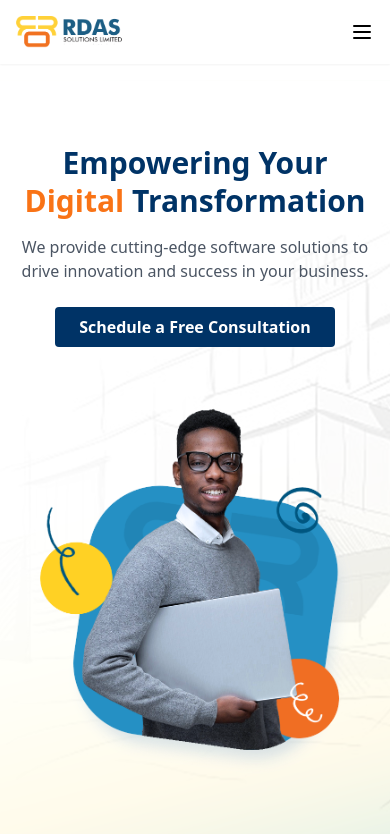
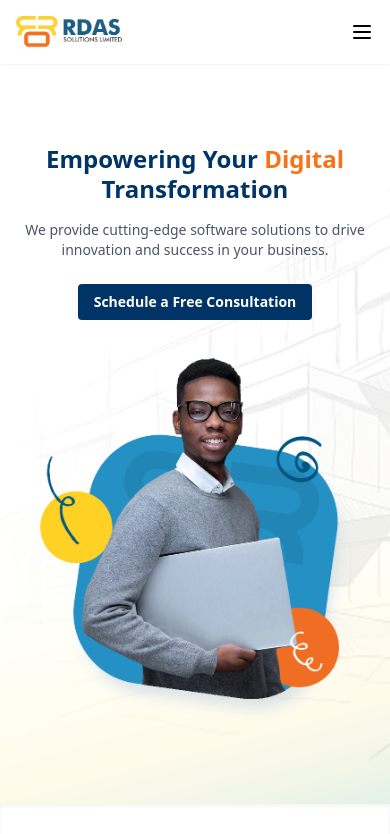
Before and after one commit to Zeeblink/rdas, a Next.js app: page / in a window 390 px wide. Shown: the top 834 px of the page. Built offline with nearby package versions, Linux system fonts and the light colour scheme.

Commit message:
hero-update

```diff
--- a/components/Hero.tsx
+++ b/components/Hero.tsx
@@ -8,37 +8,37 @@ const Hero = () => {
             <div className="container mx-auto px-4">
                 <div className="flex flex-col md:flex-row-reverse items-center justify-between">
                     {/* Text Content */}
-                    <div className="w-full md:w-1/2 flex flex-col items-center md:items-start mb-14 md:mb-0">
-                        <h1 className="text-3xl text-center md:text-start md:text-4xl lg:text-5xl xl:text-6xl font-bold text-[#003366] leading-tight mb-4">
+                    <div className="w-full md:w-1/2 flex flex-col items-center md:items-start mb-8 md:mb-0">
+                        <h1 className="text-2xl sm:text-3xl md:text-4xl lg:text-5xl xl:text-6xl font-bold text-[#003366] leading-tight mb-4 text-center md:text-start">
                             Empowering Your{' '}
                             <span className="text-orange-500">Digital</span>{' '}
                             Transformation
                         </h1>
-                        <p className="text-base md:text-lg text-gray-600 mb-6 text-center md:text-left max-w-lg">
+                        <p className="text-sm sm:text-base md:text-lg text-gray-600 mb-6 text-center md:text-left max-w-lg">
                             We provide cutting-edge software solutions to drive innovation
                             and success in your business.
                         </p>
-                        <Link className="bg-[#003366] text-white px-6 py-2 rounded text-base md:text-lg font-semibold hover:bg-opacity-90 transition-colors scroll-smooth"
-                            href="#consultation">
+                        <Link
+                            className="bg-[#003366] text-white px-4 py-2 sm:px-6 sm:py-2 rounded text-sm sm:text-base md:text-lg font-semibold hover:bg-opacity-90 transition-colors scroll-smooth"
+                            href="#consultation"
+                        >
                             Schedule a Free Consultation
                         </Link>
                     </div>
 
                     {/* Image Content */}
                     <div className="w-full md:w-1/2 flex justify-center mb-8 md:mb-0">
-                        <div className="relative">
+                        <div className="relative w-full max-w-md">
                             <Image
                                 src="/hero-image.png"
                                 alt="Digital Transformation"
-                                layout="responsive" // Adjust layout as needed
-                                width={500} // Set appropriate width
-                                height={300} // Set appropriate height
-                                className=""
+                                layout="responsive"
+                                width={500}
+                                height={300}
+                                className="w-full h-auto"
                             />
                         </div>
                     </div>
-
-
                 </div>
             </div>
         </section>
```
